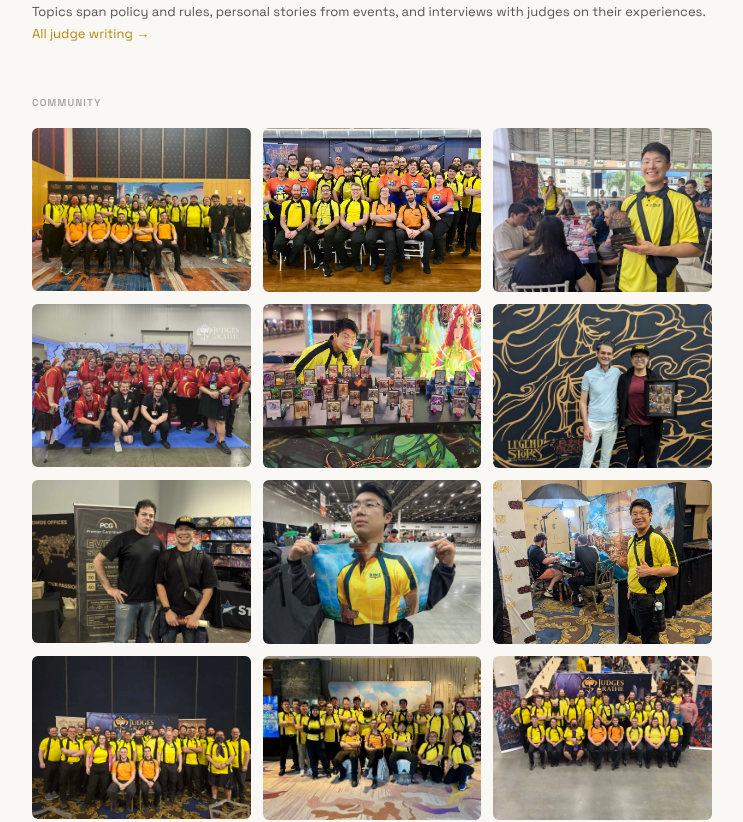
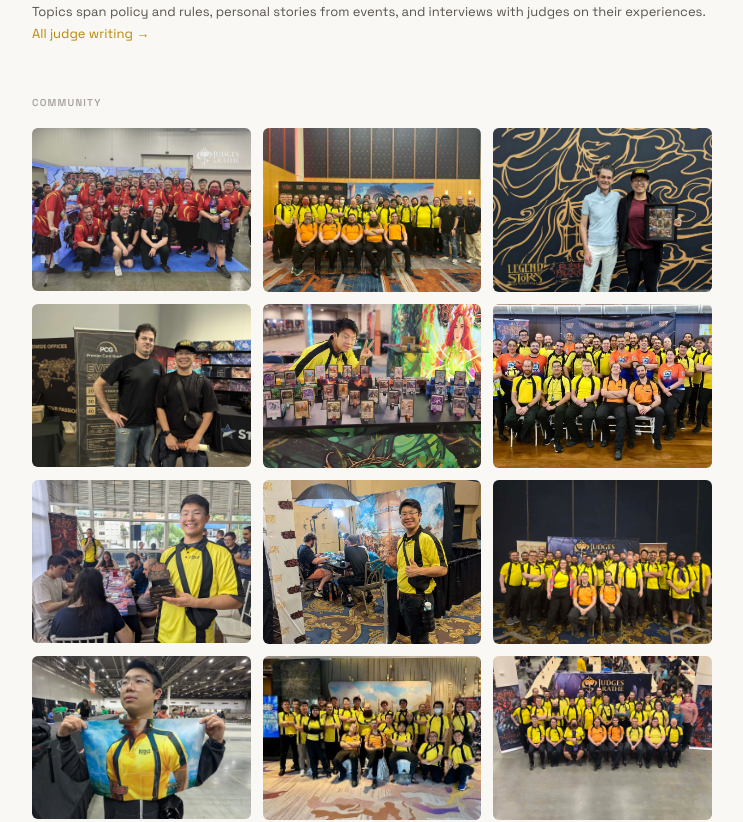
Before and after one commit to theCreedo/ericjmlee-next, a Next.js app: page /cards in a window 1280 px wide. Shown: the part 740-1562 px from the top of the page, without its empty margins (172-915 px from the left). Built offline with nearby package versions, Linux system fonts and the light colour scheme.

Commit message:
fix(cards): drive photo order from JSON, reorder to milestone-first

```diff
--- a/pages/cards/index.js
+++ b/pages/cards/index.js
@@ -36,9 +36,8 @@ export async function getStaticProps() {
   const photosDir = path.join(process.cwd(), 'public/images/cards/photos')
   const metaPath = path.join(photosDir, 'photos.json')
   const meta = fs.existsSync(metaPath) ? JSON.parse(fs.readFileSync(metaPath, 'utf-8')) : {}
-  const photos = fs.readdirSync(photosDir)
+  const photos = Object.keys(meta)
     .filter((f) => /\.(jpg|jpeg|png|webp)$/i.test(f))
-    .sort()
     .map((f) => ({ file: f, caption: meta[f] || null }))
   const reports = getDomainPosts('cards')
   return { props: { photos, reports } }
--- a/public/images/cards/photos/photos.json
+++ b/public/images/cards/photos/photos.json
@@ -1,14 +1,14 @@
 {
+  "gen-con-2025-team-photo.jpg": "Gen Con 2025 — team photo",
   "calling-memphis-jan-2025.jpg": "Calling Memphis, January 2025",
+  "pro-tour-james-white.jpg": "Pro Tour — with James White",
+  "rosetta-world-premiere-rudy-photo.jpg": "Rosetta World Premiere — with Rudy",
+  "ldxp-houston-2024-demo-booth.jpg": "LDXP Houston 2024 — demo booth",
   "calling-sao-paulo-may-2025-team-photo.jpg": "Calling São Paulo, May 2025 — team photo",
   "calling-sao-paulo-may-2025-wtr-draft-judging.jpg": "Calling São Paulo, May 2025 — WTR draft judging",
-  "gen-con-2025-team-photo.jpg": "Gen Con 2025 — team photo",
-  "ldxp-houston-2024-demo-booth.jpg": "LDXP Houston 2024 — demo booth",
-  "pro-tour-james-white.jpg": "Pro Tour — with James White",
-  "rosetta-world-premiere-rudy-photo.jpg": "Rosetta World Premiere — with Rudy",
-  "scg-con-houston-oct-2025-playmat-pose.jpg": "SCG Con Houston, October 2025",
   "us-nationals-june-2025-features-judging.jpg": "US Nationals, June 2025 — features judging",
   "us-nationals-june-2025-team-photo.jpg": "US Nationals, June 2025 — team photo",
+  "scg-con-houston-oct-2025-playmat-pose.jpg": "SCG Con Houston, October 2025",
   "world-tour-hong-kong-dec-2025-team-photo.jpg": "World Tour Hong Kong, December 2025 — team photo",
   "world-tour-seattle-dec-2025-team-photo.jpg": "World Tour Seattle, December 2025 — team photo"
 }
```
